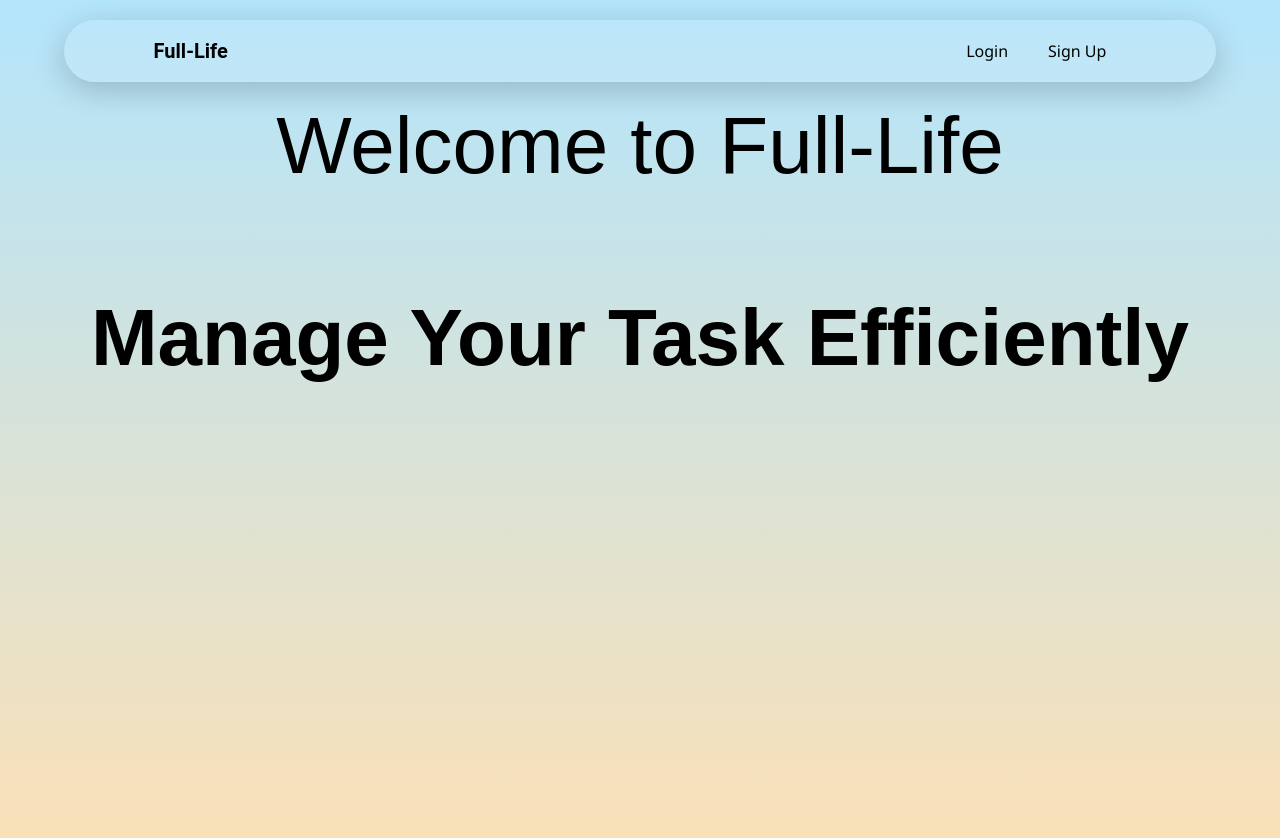
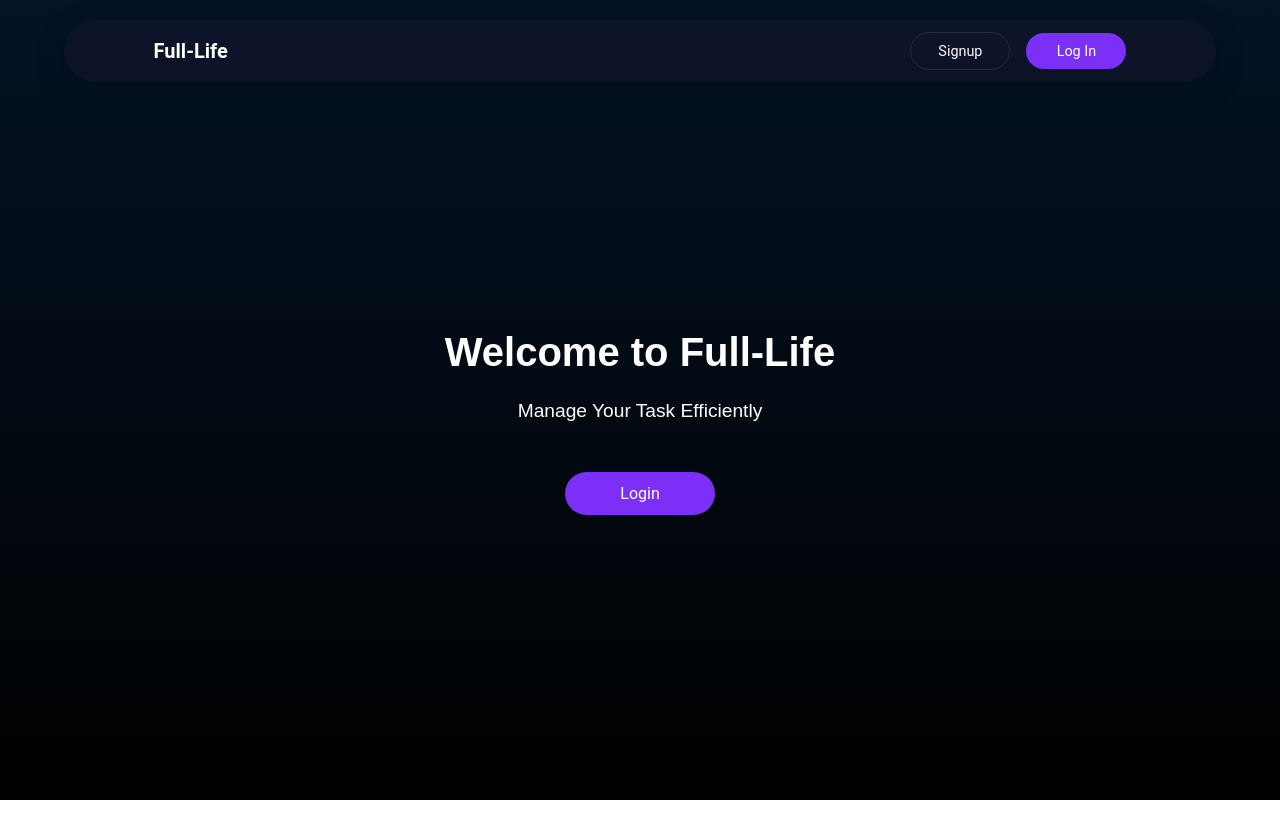
Before and after one commit to UCR25/Full-Life, a React (Vite) app in the folder full-life/: page / in a window 1280 px wide. Shown: the top 838 px of the page. After the commit the page ends 800 px from the top, so only its background shows below. Built offline with nearby package versions, Linux system fonts and the light colour scheme; a web font is replaced by a local one.

Commit message:
Landing page implemented

```diff
--- a/full-life/src/index.css
+++ b/full-life/src/index.css
@@ -6,12 +6,14 @@
   list-style: none;
   box-sizing: border-box;
   font-family: 'Segoe UI', sans-serif;
+  color: white;
 }
 
 body {
   margin: 0;
   min-height: 100vh;
-  background: linear-gradient(to bottom, #B3E5FC, #FFE0B2);
+  /* background: linear-gradient(to bottom, #B3E5FC, #FFE0B2); */
+  background: linear-gradient(180deg, #041325 0%, #000000 100%);
 }
 
 #root {
--- a/full-life/src/screen/landing.css
+++ b/full-life/src/screen/landing.css
@@ -3,21 +3,21 @@
 .navbar {
     width: 90%;
     top: 0;
-    left: 0;
     left: 50%;
     transform: translateX(-50%);
     z-index: 5000;
     display: flex;
     align-items: center;
     justify-content: space-between;
-    background: #fff;
-    padding: 10px 7%;
-    transition: 0.5s;
+    padding: 12px 7%;
+    transition: all 0.5s ease;
     position: fixed;
     border-radius: 40px;
     margin-top: 20px;
-    background: rgba(255, 255, 255, 0.1); /* translucent white */
+    background: rgba(22, 22, 46, 0.5);
+    backdrop-filter: blur(12px);
     box-shadow: 0 8px 32px rgba(0, 0, 0, 0.2);
+    border: 0 solid rgba(255, 255, 255, 0.1);
 }
 
 .title {
@@ -27,24 +27,81 @@
     font-family: "Roboto", sans-serif;
 }
 
-/* ul{
-    flex: 1;
-    list-style: none;
-    text-align: center;
-} */
-
-ul li{
-    display: inline-block;
-    margin: 10px 20px;
-    font-size: 1;
-    cursor: pointer;
+.user-account {
+    display: flex;
+    gap: 1rem;
+    align-items: center;
 }
 
-p, h1 {
-    font-size: 5rem;
-    display: flex;
-    align-items: center;
-    justify-content: center;
-    margin-top: 100px;
+.navsign-button, .navlogin-button {
+    min-width: 100px;
+    padding: 0.6rem 1.2rem;
+    font-family: 'Roboto', monospace;
+    font-size: 0.9rem;
+    cursor: pointer;
+    border-radius: 25px;
+    transition: all 0.3s ease;
+}
+
+.navsign-button {
+    background: transparent;
+    border: 1px solid rgba(255, 255, 255, 0.1);
+}
+
+.navlogin-button {
+    background: #7b2ff7;
+}
+
+.navsign-button:hover {
+    background: rgba(255, 255, 255, 0.1);
+    transform: translateY(-2px);
+    border-color: rgba(255, 255, 255, 0.5);
+}
+
+.navlogin-button:hover {
+    background: #6620d4;
+    transform: translateY(-2px);
+    box-shadow: 0 4px 12px rgba(123, 47, 247, 0.3);
+}
+
+.intro-message {
+    position: absolute;
+    width: 100%;
+    top: 50%;
+    margin-top: -50px;
+    text-align: center;
+}
+
+h1, p {
     font-family: "Funnel Display", sans-serif;
 }
+
+h1 {
+    margin-top: -20px;
+    font-size: 2.5rem;
+}
+
+p {
+    margin-top: 25px;
+    font-size: 1.2rem;
+}
+
+.login-button {
+    min-width: 150px;
+    padding: 0.75rem 2rem;
+    background: #7b2ff7;
+    color: #fff;
+    font-family: 'Roboto', monospace;
+    font-size: 1rem;
+    cursor: pointer;
+    border: none;
+    border-radius: 25px;
+    margin-top: 50px;
+    transition: all 0.3s ease;
+}
+
+.login-button:hover {
+    background: #6620d4;
+    transform: translateY(-3px);
+    box-shadow: 0 4px 12px rgba(123, 47, 247, 0.3);
+}
--- a/full-life/src/screen/landing.jsx
+++ b/full-life/src/screen/landing.jsx
@@ -6,16 +6,33 @@ const Landing = () => {
     <>
       <div className='navbar'>
         <div className="title">Full-Life</div>
-            <ul>
-                {/* change these to buttons */}
-                <li>Login</li>
-                <li>Sign Up</li>
-            </ul>
+        <div className='user-account'>
+          <button
+            type="submit"
+            className="navsign-button"
+          >
+            Signup
+          </button>
+          <button
+            type="submit"
+            className="navlogin-button"
+          >
+            Log In
+          </button>
+        </div>
+
       </div>
 
-      <p>Welcome to Full-Life</p>
-      <h1>Manage Your Task Efficiently</h1>
-      {/* another button that allows login */}
+      <div className='intro-message'>
+        <h1>Welcome to Full-Life</h1>
+        <p>Manage Your Task Efficiently</p>
+        <button
+          type="submit"
+          className="login-button"
+        >
+          Login
+        </button>
+      </div>
     </>
   )
 }
```
